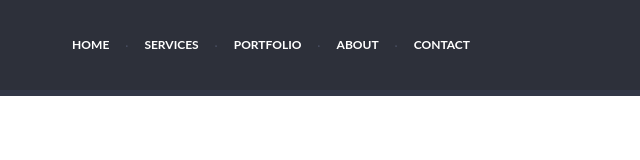
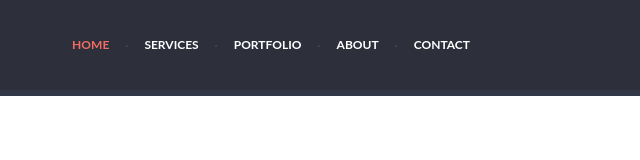
Before and after one commit to thelionblack/singolo-test, a website: page src/index.html in a window 1280 px wide. In both pictures the pointer is over the link "HOME". Shown: the full height of the page, 640-1280 px from the left. Drawn offline with nearby package versions, Linux system fonts and the light colour scheme; files that its build step writes are made by us from their sources.

Commit message:
feat: add hover effect for nav bar

```diff
--- a/src/css/header.scss
+++ b/src/css/header.scss
@@ -56,5 +56,10 @@
                     font-size: 1.2rem;
                     font-weight: 700;
                     line-height: 0.527;
+                    transition: all 0.5s linear;
+
+                        &:hover {
+                           color: #f06c64;
+                        }
                 }
             }
```
Also changed, not shown: build/css/style.css.
